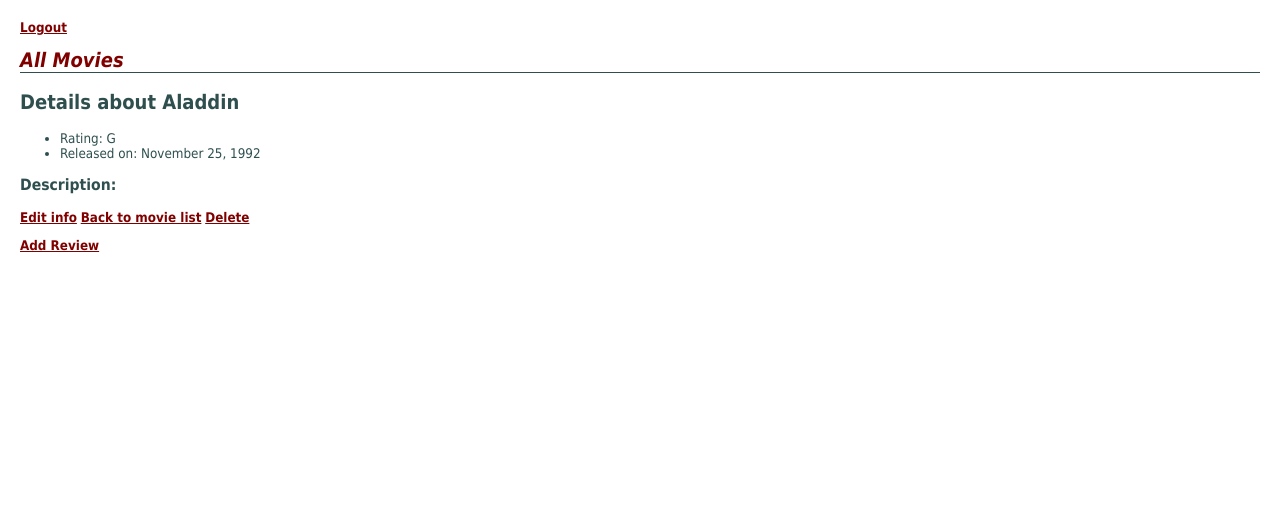
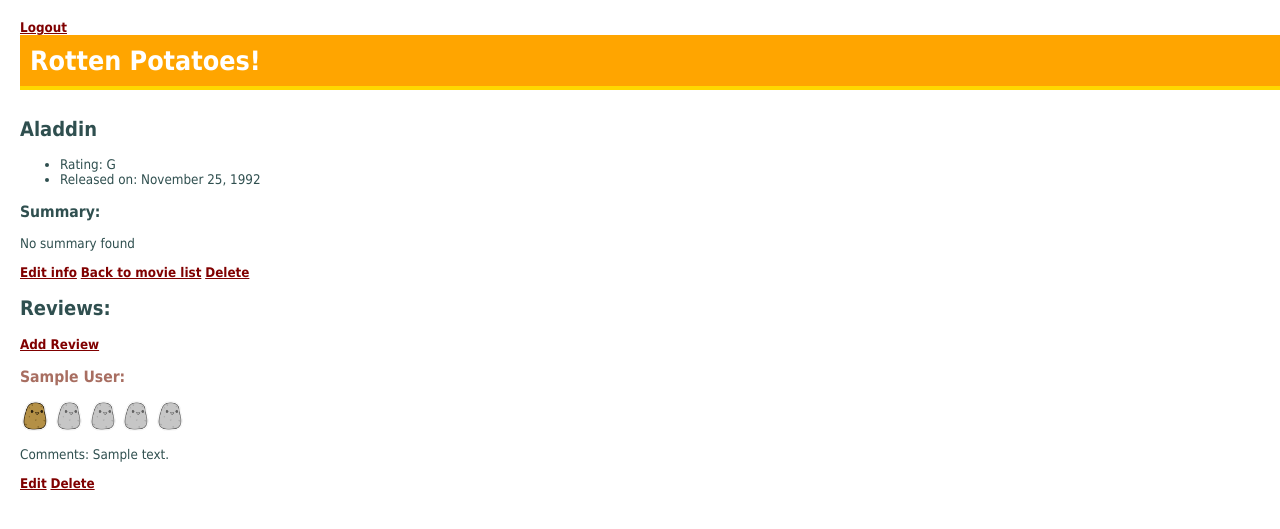
Before and after one commit to dustmop44/myrottenpotatoesapp, a Rails app: page /movies/1 in a window 1280 px wide. Shown: the top 529 px of the page. Run offline with Rails 7, Linux system fonts and the light colour scheme; a user stored in the database is signed in; data comes from the database, SQL or seed files in the repository; tables that the repository leaves empty hold one stand-in row (values such as "Sample post").

Commit message:
Add review edit/delete

```diff
--- a/app/assets/stylesheets/application.css
+++ b/app/assets/stylesheets/application.css
@@ -94,3 +94,12 @@ div.field_with_errors input {
   background-color: yellow;
   font-weight: bold;
 }
+
+#potato {
+  width: 30px;
+  height: 30px;
+}
+
+#user {
+  color: #A86E61;
+}
--- a/app/controllers/movies_controller.rb
+++ b/app/controllers/movies_controller.rb
@@ -32,31 +32,39 @@ class MoviesController < ApplicationController
       if params[:threshold].nil?
         params[:threshold] = Hash.new
         if session[:threshold].nil?
-          params[:threshold][:with_good_reviews] = "1"
+          params[:threshold]["with_good_reviews"] = "1"
           session[:threshold] = Hash.new
-          session[:threshold][:with_good_reviews] = params[:threshold][:with_good_reviews]
+          session[:threshold]["with_good_reviews"] = params[:threshold]["with_good_reviews"]
         else
-          params[:threshold][:with_good_reviews] = session[:threshold][:with_good_reviews]
+          params[:threshold]["with_good_review"] = session[:threshold]["with_good_reviews"]
         end
       end
-      @threshold = params[:threshold][:with_good_reviews]
-      @movies = @movies.with_good_reviews(params[:threshold][:with_good_reviews])
+      @threshold = params[:threshold]["with_good_reviews"]
+      @movies = @movies.with_good_reviews(params[:threshold]["with_good_reviews"])
       if params[:no_reviews].nil?
         if session[:no_reviews].nil?
-          params[:no_reviews] == "1"
+          session[:no_reviews] = "1"
         end
+        params[:no_reviews] = session[:no_reviews]
+      end
+      if params[:no_reviews] == "1"
+        @movies = Movie.no_reviews(@movies)
+        @no_reviews = "1"
       end
       session[:no_reviews] = params[:no_reviews]
-      if params[:no_reviews] == "1"
-          @movies = Movie.no_reviews(@movies)
-          @no_reviews = "1"
-      end
       @movies = Movie.where(id: @movies.map(&:id))
       %w(for_kids).each do |filter|
+        if params[filter].nil?
+          if session[filter].nil?
+            session[filter] = "0"
+          end
+          params[filter] = session[filter]
+        end
         if params[filter] == "1"
           @movies = @movies.send(filter)
-          instance_variable_set("@#{filter}", 1)
         end
+        instance_variable_set("@#{filter}", params[filter])
+        session[filter] = params[filter]
       end
     end
 
--- a/app/models/movie.rb
+++ b/app/models/movie.rb
@@ -21,7 +21,7 @@ class Movie < ApplicationRecord
 
   scope :with_good_reviews, lambda { |threshold|
     Movie.joins(:reviews).group(:movie_id).
-      having(['AVG(reviews.potatoes) > ?', threshold])
+      having(['AVG(reviews.potatoes) >= ?', threshold.to_i])
   }
 
   scope :for_kids, lambda { Movie.where(rating: ['G', 'PG']) }
--- a/app/models/review.rb
+++ b/app/models/review.rb
@@ -4,5 +4,8 @@ class Review < ApplicationRecord
   validates :movie_id, :presence => true
   validates_associated :movie
 
+  def self.find_by_movie(movie)
+    return Review.where(movie_id: movie.id)
+  end
 
 end
--- a/app/views/layouts/application.html.haml
+++ b/app/views/layouts/application.html.haml
@@ -1,18 +1,17 @@
 !!! 5
 %html
-  - unless current_user
-    =link_to "Sign in with Facebook", user_facebook_omniauth_authorize_path
-    =link_to "Sign in with Google", user_google_oauth2_omniauth_authorize_path
-  - else
-    =link_to "Logout", destroy_user_session_path, method: :delete
   %head
-    %h1 All Movies
     %title RottenPotatoes!
     = stylesheet_link_tag 'application'
     = javascript_include_tag 'application'
     = csrf_meta_tags
-
+    - unless current_user
+      =link_to "Sign in with Facebook", user_facebook_omniauth_authorize_path
+      =link_to "Sign in with Google", user_google_oauth2_omniauth_authorize_path
+    - else
+      =link_to "Logout", destroy_user_session_path, method: :delete
   %body
+    %h1.title Rotten Potatoes!
     - if flash[:notice]
       #notice.message= flash[:notice]
     - elsif flash[:warning]
--- a/app/views/movies/_movie.html.haml
+++ b/app/views/movies/_movie.html.haml
@@ -1,4 +1,4 @@
-%tr
+%tr{:class => ('adult' unless movie.rating =~ /^G|PG$/)}
   %td= index + 1
   %td= movie.title
   %td= movie.rating
--- a/app/views/movies/show.html.haml
+++ b/app/views/movies/show.html.haml
@@ -1,4 +1,4 @@
-%h2 Details about #{@movie.title}
+%h2 #{@movie.title}
 
 %ul#details
   %li
@@ -8,12 +8,28 @@
     Released on:
     = @movie.release_date.strftime("%B %d, %Y")
 
-%h3 Description:
+%h3 Summary:
 
-%p#description= @movie.description
+%p#description= (@movie.description ? @movie.description : "No summary found")
 
 = link_to 'Edit info', edit_movie_path(@movie)
 = link_to 'Back to movie list', movies_path
 = link_to 'Delete', movie_path(@movie), :method => :delete, :data => {:confirm => 'Are you sure?'}
 
-%p=link_to 'Add Review', new_movie_review_path(@movie)
+%h2 Reviews:
+- if current_user
+  =link_to 'Add Review', new_movie_review_path(@movie)
+
+-Review.find_by_movie(@movie).each do |review|
+  %h3#user=User.find(review.user_id).name + ":"
+  -review.potatoes.times do
+    %img#potato{:src => "/assets/potato.png", :alt => "potato"}
+  -(5-review.potatoes).times do
+    %img#potato{:src => "/assets/bwpotato.png", :alt => "potato"}
+  %p
+  Comments:
+  =review.comments
+  %p
+  - if current_user.id == review.user_id
+    =link_to 'Edit', edit_movie_review_path(@movie, review)
+    =link_to 'Delete', movie_review_path(@movie, review), method: :delete, :data => {:confirm => 'Are you sure?'}
```
Also changed, not shown: app/controllers/reviews_controller.rb (+44 -3 lines), app/views/movies/index.html.haml (+6 -4 lines), app/views/reviews/edit.html.haml (added, +8 -0 lines), app/assets/images/bwpotato.png (added), app/assets/images/potato.png (added).
